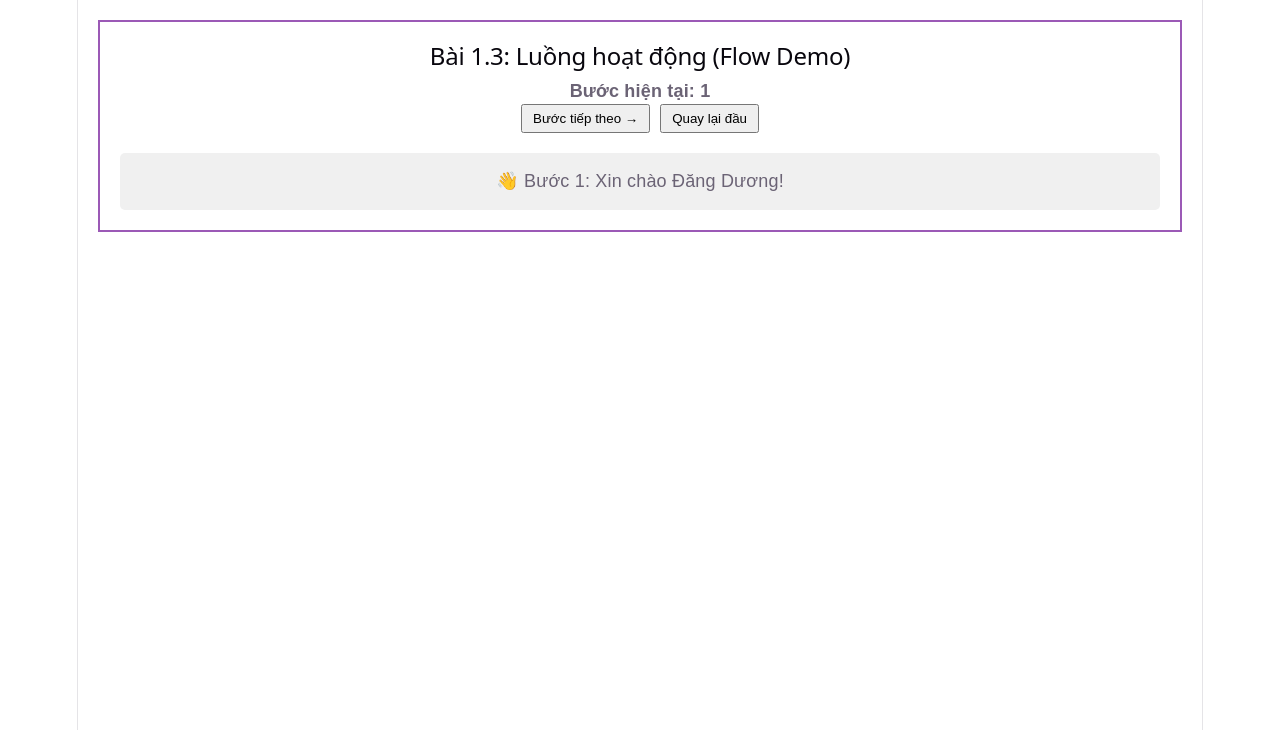
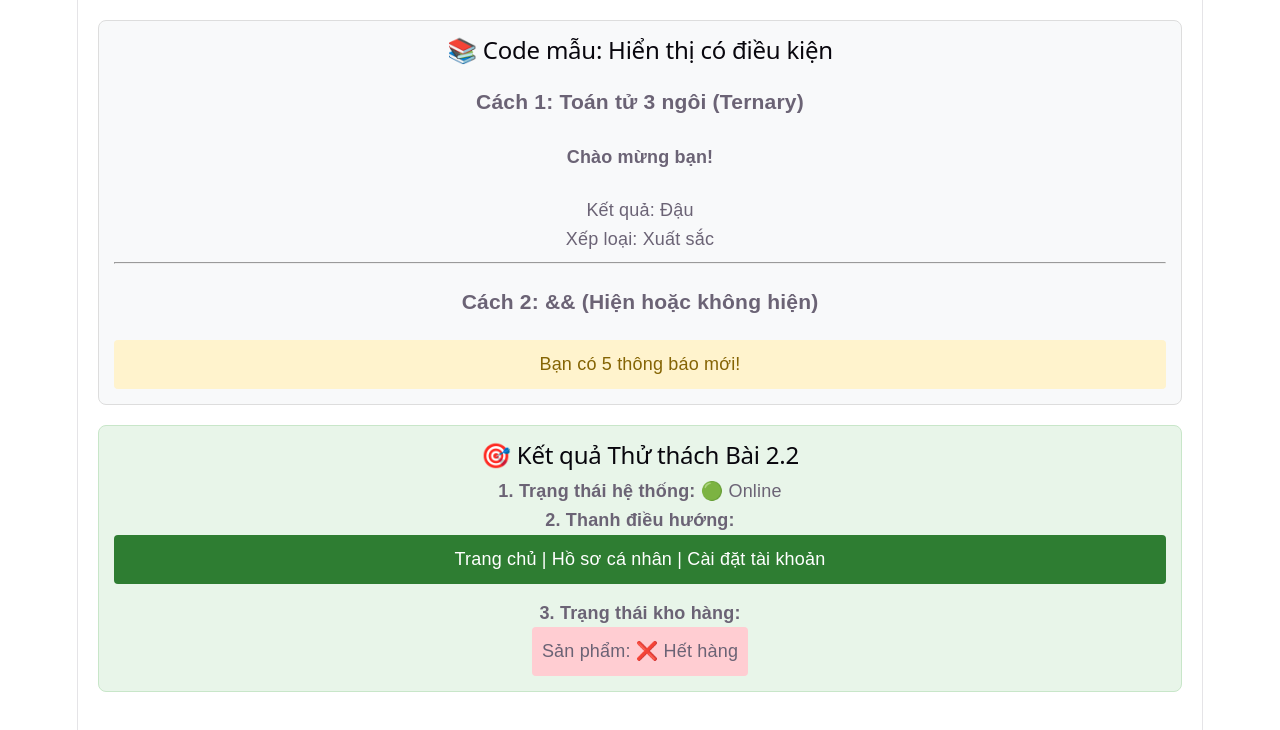
Before and after one commit to DangDuong06/CSE319_PhamHuynhDangDuong_2451160765, a React (Vite) app in the folder exercises_v2/hello-react/: page / in a window 1280 px wide. Shown: the top 730 px of the page. Built offline with nearby package versions, Linux system fonts and the light colour scheme.

Commit message:
hoàn thành bài 2.2 Tier 2

```diff
--- a/exercises_v2/hello-react/src/App.jsx
+++ b/exercises_v2/hello-react/src/App.jsx
@@ -1,12 +1,16 @@
 // src/App.jsx
-import FlowDemo from "./FlowDemo"; // Nhập bài 1.3[cite: 3]
+import SimpleVariables from "./SimpleVariables";
+import ConditionalDemo from "./ConditionalDemo";
+import ListRendering from "./ListRendering";
 
 function App() {
     return (
         <div>
-            <FlowDemo />
+            {/* <SimpleVariables /> */}
+            <ConditionalDemo />
+            {/* <ListRendering /> */}
         </div>
     );
 }
 
-export default App; //[cite: 3]
+export default App;
--- /dev/null
+++ b/exercises_v2/hello-react/src/ConditionalDemo.jsx
@@ -0,0 +1,72 @@
+import { useState } from "react";
+
+function ConditionalDemo() {
+    // --- Dữ liệu Code mẫu ---
+    const isLoggedIn = true;
+    const score = 85;
+    const hasNotification = true;
+    const notificationCount = 5;
+
+    // --- Dữ liệu Thử thách ---
+    const isOnline = true;          // Thử thách 1: Trạng thái online/offline
+    const showMenu = true;          // Thử thách 2: Hiện/ẩn menu dựa vào isLoggedIn
+    const stock = 0;                // Thử thách 3: Hiển thị khi hết hàng (stock = 0)
+
+    return (
+        <div style={{ padding: "20px", fontFamily: "sans-serif", lineHeight: "1.6" }}>
+
+            {/* ================= KHU VỰC CODE MẪU ================= */}
+            <div style={{ background: "#f8f9fa", padding: "15px", borderRadius: "8px", marginBottom: "20px", border: "1px solid #ddd" }}>
+                <h2>📚 Code mẫu: Hiển thị có điều kiện</h2>
+
+                {/* Cách 1: Toán tử 3 ngôi */}
+                <h3>Cách 1: Toán tử 3 ngôi (Ternary)</h3>
+                <h4>{isLoggedIn ? "Chào mừng bạn!" : "Vui lòng đăng nhập"}</h4>
+                <p>Kết quả: {score >= 5 ? "Đậu" : "Rớt"}</p>
+                <p>Xếp loại: {
+                    score >= 9 ? "Xuất sắc" :
+                    score >= 8 ? "Giỏi" :
+                    score >= 7 ? "Khá" :
+                    score >= 5 ? "Trung bình" : "Yếu"
+                }</p>
+
+                <hr />
+
+                {/* Cách 2: Toán tử && */}
+                <h3>Cách 2: && (Hiện hoặc không hiện)</h3>
+                {hasNotification && (
+                    <div style={{ background: "#fff3cd", padding: "10px", borderRadius: "4px", color: "#856404" }}>
+                        Bạn có {notificationCount} thông báo mới!
+                    </div>
+                )}
+                {!hasNotification && <p>Không có thông báo</p>}
+            </div>
+
+            {/* ================= KHU VỰC THỬ THÁCH ================= */}
+            <div style={{ background: "#e8f5e9", padding: "15px", borderRadius: "8px", border: "1px solid #c8e6c9" }}>
+                <h2>🎯 Kết quả Thử thách Bài 2.2</h2>
+
+                {/* Thử thách 1 */}
+                <p><strong>1. Trạng thái hệ thống:</strong> {isOnline ? "🟢 Online" : "🔴 Offline"}</p>
+
+                {/* Thử thách 2 */}
+                <p><strong>2. Thanh điều hướng:</strong></p>
+                {isLoggedIn && showMenu && (
+                    <nav style={{ background: "#2e7d32", padding: "10px", color: "white", borderRadius: "4px" }}>
+                        Trang chủ | Hồ sơ cá nhân | Cài đặt tài khoản
+                    </nav>
+                )}
+                {(!isLoggedIn || !showMenu) && <p style={{ color: "#757575", italic: "true" }}>Menu đang ẩn</p>}
+
+                {/* Thử thách 3 */}
+                <p style={{ marginTop: "15px" }}><strong>3. Trạng thái kho hàng:</strong></p>
+                <div style={{ padding: "10px", background: stock === 0 ? "#ffcdd2" : "#c8e6c9", display: "inline-block", borderRadius: "4px" }}>
+                    Sản phẩm: {stock > 0 ? `Còn lại ${stock} sản phẩm` : "❌ Hết hàng"}
+                </div>
+            </div>
+
+        </div>
+    );
+}
+
+export default ConditionalDemo;
```
Also changed, not shown: 1 other file (tests, documents, lock files or other folders).
